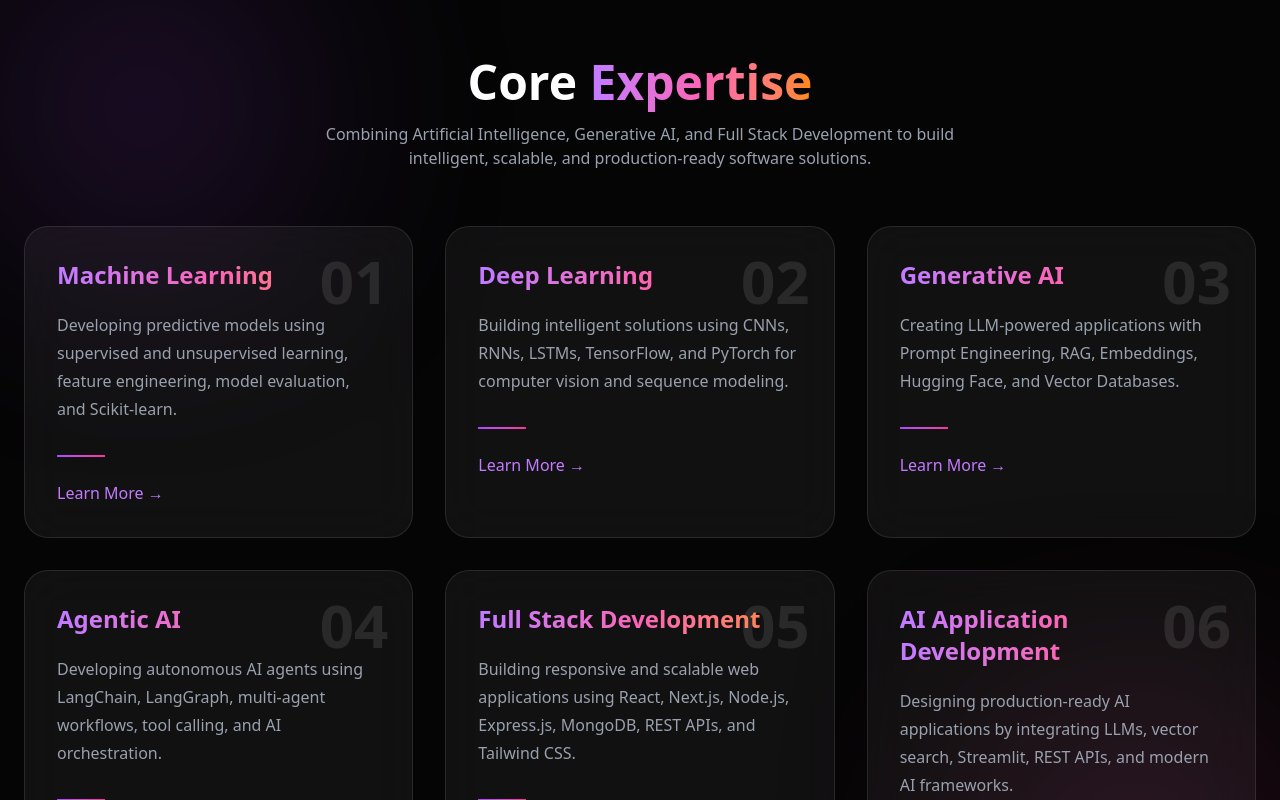
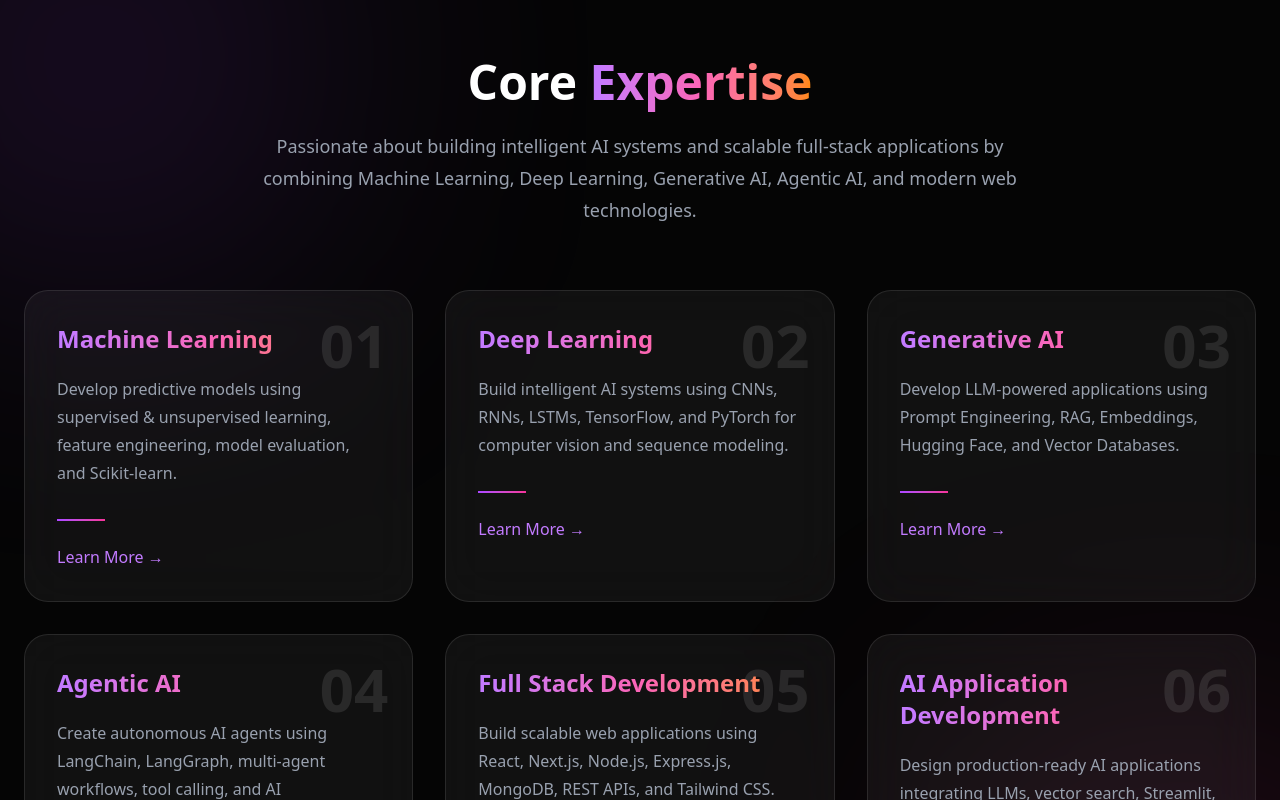
Before and after one commit to shivansh4565/Portfolio, a React (Vite) app: page / in a window 1280 px wide. Shown: the part 2180-2980 px from the top of the page. Built offline with nearby package versions, Linux system fonts and the light colour scheme.

Commit message:
Update Services.tsx

```diff
--- a/src/Components/Services.tsx
+++ b/src/Components/Services.tsx
@@ -6,66 +6,72 @@ const servicesData = [
     number: "01",
     title: "Machine Learning",
     description:
-      "Developing predictive models using supervised and unsupervised learning, feature engineering, model evaluation, and Scikit-learn.",
+      "Develop predictive models using supervised & unsupervised learning, feature engineering, model evaluation, and Scikit-learn.",
   },
   {
     number: "02",
     title: "Deep Learning",
     description:
-      "Building intelligent solutions using CNNs, RNNs, LSTMs, TensorFlow, and PyTorch for computer vision and sequence modeling.",
+      "Build intelligent AI systems using CNNs, RNNs, LSTMs, TensorFlow, and PyTorch for computer vision and sequence modeling.",
   },
   {
     number: "03",
     title: "Generative AI",
     description:
-      "Creating LLM-powered applications with Prompt Engineering, RAG, Embeddings, Hugging Face, and Vector Databases.",
+      "Develop LLM-powered applications using Prompt Engineering, RAG, Embeddings, Hugging Face, and Vector Databases.",
   },
   {
     number: "04",
     title: "Agentic AI",
     description:
-      "Developing autonomous AI agents using LangChain, LangGraph, multi-agent workflows, tool calling, and AI orchestration.",
+      "Create autonomous AI agents using LangChain, LangGraph, multi-agent workflows, tool calling, and AI orchestration.",
   },
   {
     number: "05",
     title: "Full Stack Development",
     description:
-      "Building responsive and scalable web applications using React, Next.js, Node.js, Express.js, MongoDB, REST APIs, and Tailwind CSS.",
+      "Build scalable web applications using React, Next.js, Node.js, Express.js, MongoDB, REST APIs, and Tailwind CSS.",
   },
   {
     number: "06",
     title: "AI Application Development",
     description:
-      "Designing production-ready AI applications by integrating LLMs, vector search, Streamlit, REST APIs, and modern AI frameworks.",
+      "Design production-ready AI applications integrating LLMs, vector search, Streamlit, REST APIs, and modern AI frameworks.",
   },
 ];
 
 const Services: React.FC = () => {
   return (
     <section
-      className="relative py-24 bg-[#050505] text-white overflow-hidden"
       id="services"
+      className="relative overflow-hidden bg-[#050505] py-24 text-white"
     >
       {/* Background Glow */}
-      <div className="absolute top-0 left-0 w-72 h-72 bg-purple-500/20 blur-[120px] rounded-full"></div>
-      <div className="absolute bottom-0 right-0 w-72 h-72 bg-pink-500/20 blur-[120px] rounded-full"></div>
+      <div className="absolute -top-24 -left-24 h-96 w-96 rounded-full bg-purple-500/20 blur-[140px]" />
+      <div className="absolute -bottom-24 -right-24 h-96 w-96 rounded-full bg-pink-500/20 blur-[140px]" />
 
-      <div className="relative max-w-7xl mx-auto px-6">
+      <div className="relative z-10 mx-auto max-w-7xl px-6">
+        {/* Heading */}
 
-        <h2 className="text-5xl font-bold text-center mb-4">
+        <div className="mb-16 text-center">
+          <h2 className="text-5xl font-bold">
             Core{" "}
             <span className="bg-gradient-to-r from-purple-400 via-pink-400 to-orange-400 bg-clip-text text-transparent">
               Expertise
             </span>
           </h2>
 
-        <p className="text-center text-gray-400 max-w-2xl mx-auto mb-14">
-          Combining Artificial Intelligence, Generative AI, and Full Stack
-          Development to build intelligent, scalable, and production-ready
-          software solutions.
+          <p className="mx-auto mt-6 max-w-3xl text-lg leading-8 text-gray-400">
+            Passionate about building intelligent AI systems and scalable
+            full-stack applications by combining Machine Learning,
+            Deep Learning, Generative AI, Agentic AI, and modern web
+            technologies.
           </p>
+        </div>
 
-        <div className="grid gap-8 md:grid-cols-2 xl:grid-cols-3">
+        {/* Cards */}
+
+        <div className="grid grid-cols-1 gap-8 md:grid-cols-2 xl:grid-cols-3">
           {servicesData.map((service) => (
             <ServiceCard
               key={service.number}
@@ -75,7 +81,6 @@ const Services: React.FC = () => {
             />
           ))}
         </div>
-
       </div>
     </section>
   );
```
Lines whose indentation alone changed are shown as unchanged.
